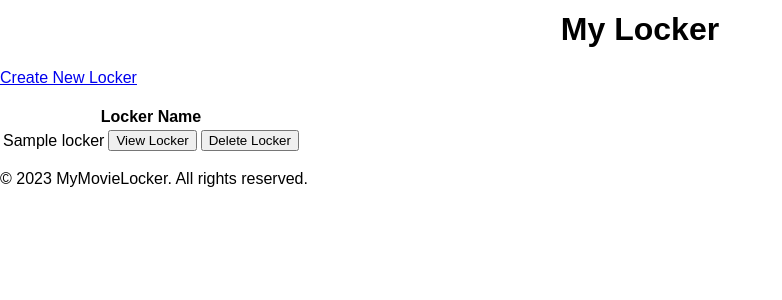
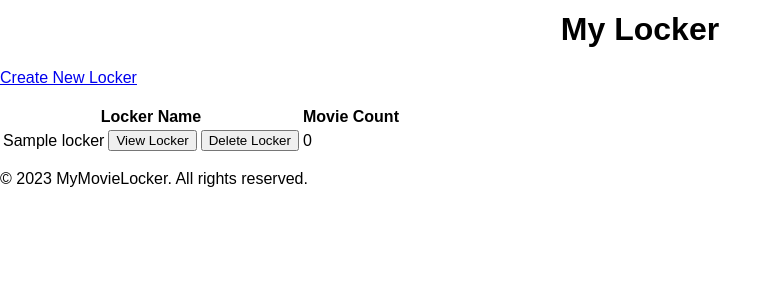
Before and after one commit to bmcclure-hex/MyMovieLocker, a PHP site: page /locker.php in a window 1280 px wide. Shown: the part 133-433 px from the top of the page, without its empty margins (0-782 px from the left). Run offline with PHP 8.4, Linux system fonts and the light colour scheme; the visitor is signed in with stand-in values (Sample User, id 1); tables that the repository leaves empty or names only in its code hold one stand-in row (values such as "Sample post").

Commit message:
Destroy Sessions
Added the functionality of completely logging out.

```diff
--- a/MyMovieLocker/incFiles/loggedinnavigation.php
+++ b/MyMovieLocker/incFiles/loggedinnavigation.php
@@ -3,7 +3,7 @@
 		<li><a href="myaccount.php">My Account</a></li>
 		<li><a href="movies.php">Movies</a></li>
 		<li><a href="locker.php">Locker</a></li>
-		<li><a href="login.php">Logout</a></li>
+		<li><a href="login.php?logout=true">Logout</a></li>
 		<li><a href="faq.php">FAQ</a></li>
 		<li><a href="contact.php">Contact</a></li>
 
--- a/MyMovieLocker/locker.php
+++ b/MyMovieLocker/locker.php
@@ -96,15 +96,15 @@
 
 
 
-			$sql = "SELECT tbl_locker.id, tbl_locker.name FROM `tbl_locker` WHERE tbl_locker.`user id` = ". $_SESSION["userid"] . ";";
+			$sql = "SELECT tbl_locker.id, tbl_locker.name, count(movie_id) as movie_count FROM `tbl_locker` left join tbl_lockermovies on id = locker_id WHERE tbl_locker.`user id` = ". $_SESSION["userid"] . " Group by locker_id;";
 			$result = mysqli_query($conn, $sql);
 
 			if(mysqli_num_rows($result) > 0)
 			{
-				echo "<table><tr><th colspan=\"3\">Locker Name</th></tr>";
+				echo "<table><tr><th colspan=\"3\">Locker Name</th><th>Movie Count</th></tr>";
 				while($row = mysqli_fetch_assoc($result))
 				{
-					echo "<tr><td>" . $row["name"]. "</td><td><button type=\"submit\" class=\"btn btn-primary\" value=\"". $row["id"]. "\" name=\"lockerread\">View Locker</button></td><td><button type=\"submit\" class=\"btn btn-primary\" value=\"". $row["id"]. "\" name=\"lockerdelete\">Delete Locker</button></td></tr>";
+					echo "<tr><td>" . $row["name"]. "</td><td><button type=\"submit\" class=\"btn btn-primary\" value=\"". $row["id"]. "\" name=\"lockerread\">View Locker</button></td><td><button type=\"submit\" class=\"btn btn-primary\" value=\"". $row["id"]. "\" name=\"lockerdelete\">Delete Locker</button></td><td>". $row["movie_count"]."</td></tr>";
 				}
 				echo "</table>";
 			}
--- a/MyMovieLocker/login.php
+++ b/MyMovieLocker/login.php
@@ -1,6 +1,10 @@
 <?php
 	include_once 'incFiles/global.php';
 	include_once 'incFiles/signinuser.php';
+
+	if(isset($_GET["logout"])){
+		session_destroy();
+	}
 ?>
 
 <!DOCTYPE html>
```
